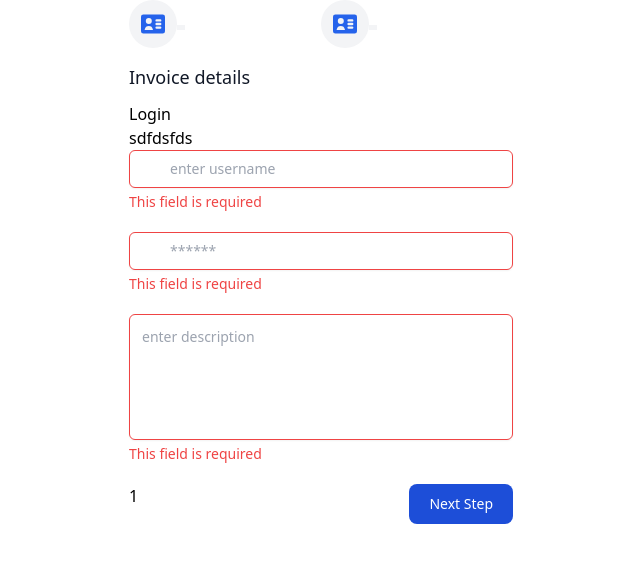
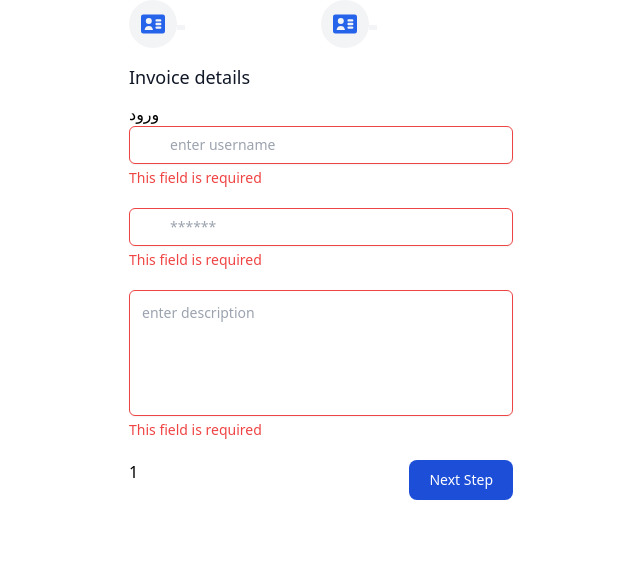
Before and after one commit to mehrnaz-ghaffar/ocserv-frontend, a Vue app: page / in a window 1280 px wide. Shown: the top 562 px of the page, without its empty margins (319-959 px from the left). Built offline with nearby package versions, Linux system fonts and the light colour scheme; no server answers.

Commit message:
test:tested i18n installation

```diff
--- a/src/components/authentiacate/components/loginForm.vue
+++ b/src/components/authentiacate/components/loginForm.vue
@@ -1,7 +1,6 @@
 <template>
   <div>
-    <h1 class="mx-auto">{{ $t("Login") }}</h1>
-    sdfdsfds
+    <h1 class="mx-auto">{{ $t("login") }}</h1>
 
     <div
       v-for="(field, fieldIndex) in inputFields"
```
